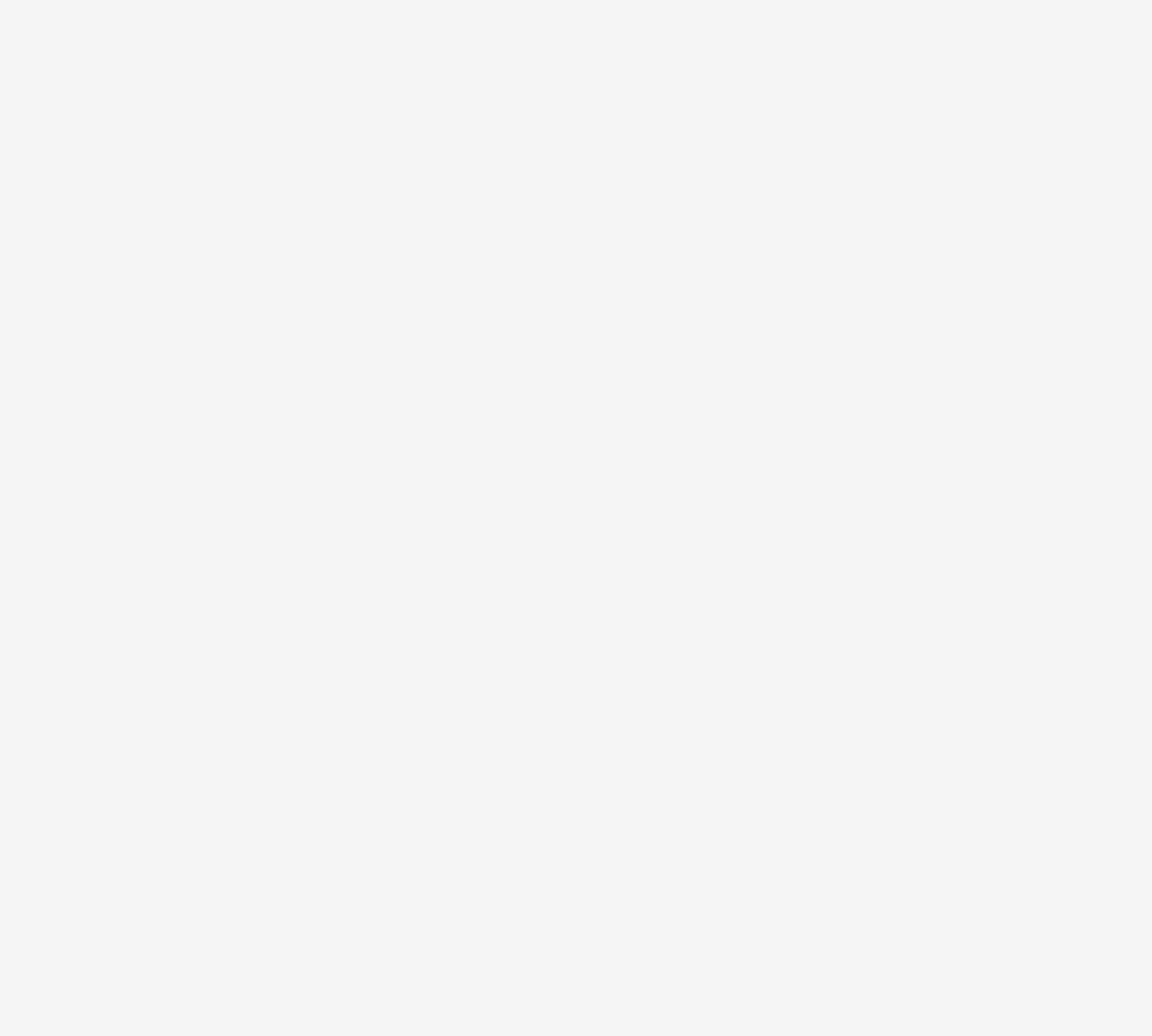
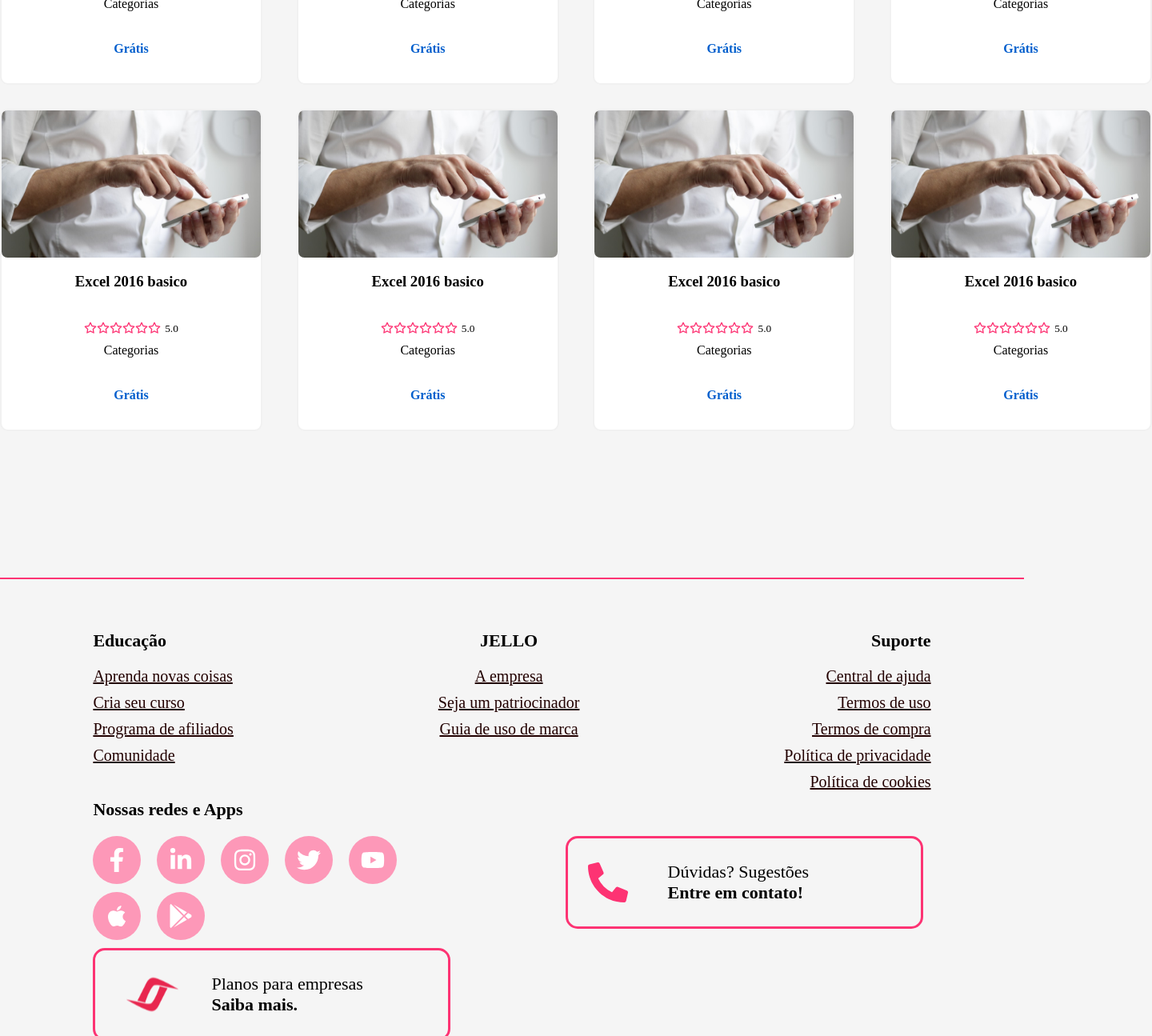
Before and after one commit to Jello-Education/front_blog, a Next.js app: page /courses in a window 1280 px wide. Shown: the part 1300-2595 px from the top of the page at 80% size, 1440 px wide, since content can reach past the window. Before the commit the page ends 886 px from the top, so only its background shows below. Built offline with nearby package versions, Linux system fonts and the light colour scheme.

Commit message:
Finishing courses page

```diff
--- a/src/pages/courses/index.tsx
+++ b/src/pages/courses/index.tsx
@@ -4,6 +4,8 @@ import { Container, Section, Top, Texts, Input, Icon, Categories, Categorie } fr
 import { FiSearch } from 'react-icons/fi';
 
 import Header from '../../components/Shared/Header';
+import Main from '../../components/Courses/Main';
+import Footer from '../../components/Shared/JelloInfo';
 
 const courses: React.FC = () => {
   return (
@@ -49,6 +51,9 @@ const courses: React.FC = () => {
             </Categorie>
           </Categories>
         </Top>
+        <Main />
+
+        <Footer />
     </Container>
   );
 }
```
